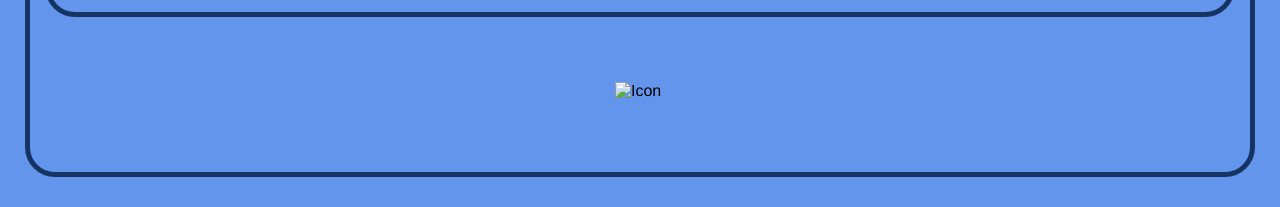
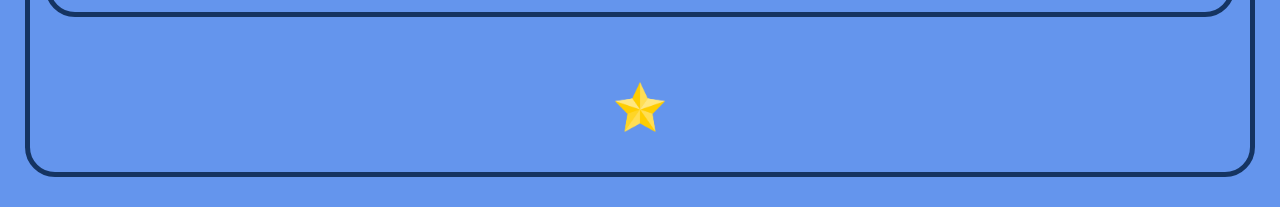
Before and after one commit to sarasee/completefinalsite, a plain HTML site: page travel.html in a window 1280 px wide. Shown: the part 8394-8601 px from the top of the page. Drawn offline with Linux system fonts and the light colour scheme; the site is published under a folder, as on GitHub Pages, so addresses that start at the root find nothing; files whose address does not match are found by name; a web font is replaced by a local one.

Commit message:
Update travel.html

```diff
--- a/travel.html
+++ b/travel.html
@@ -194,7 +194,7 @@
             </div>
     </div>
      <div class="icon-container">
-        <img id = "hey" src="/Star_icon_stylized.png" alt="Icon">
+        <img id = "hey" src="Star_icon_stylized.png" alt="Icon">
     </div>
   </main>
 </body>
```
